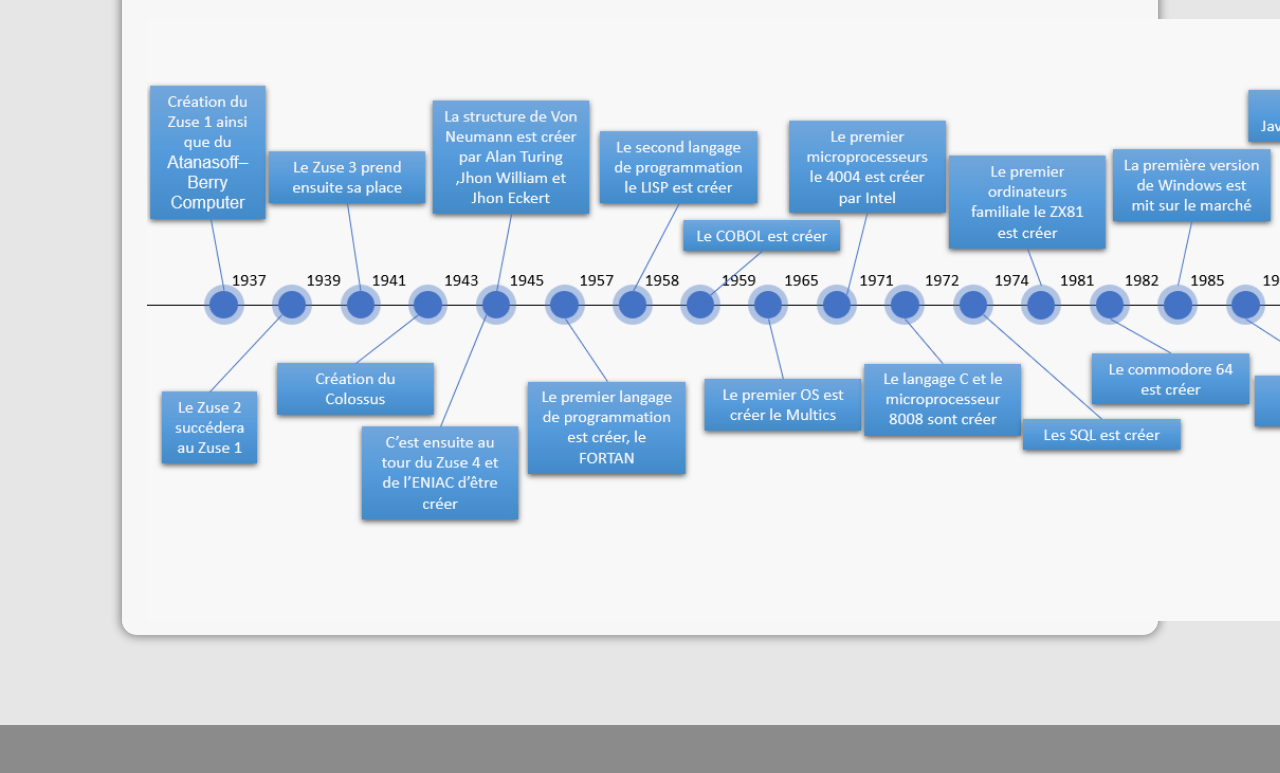
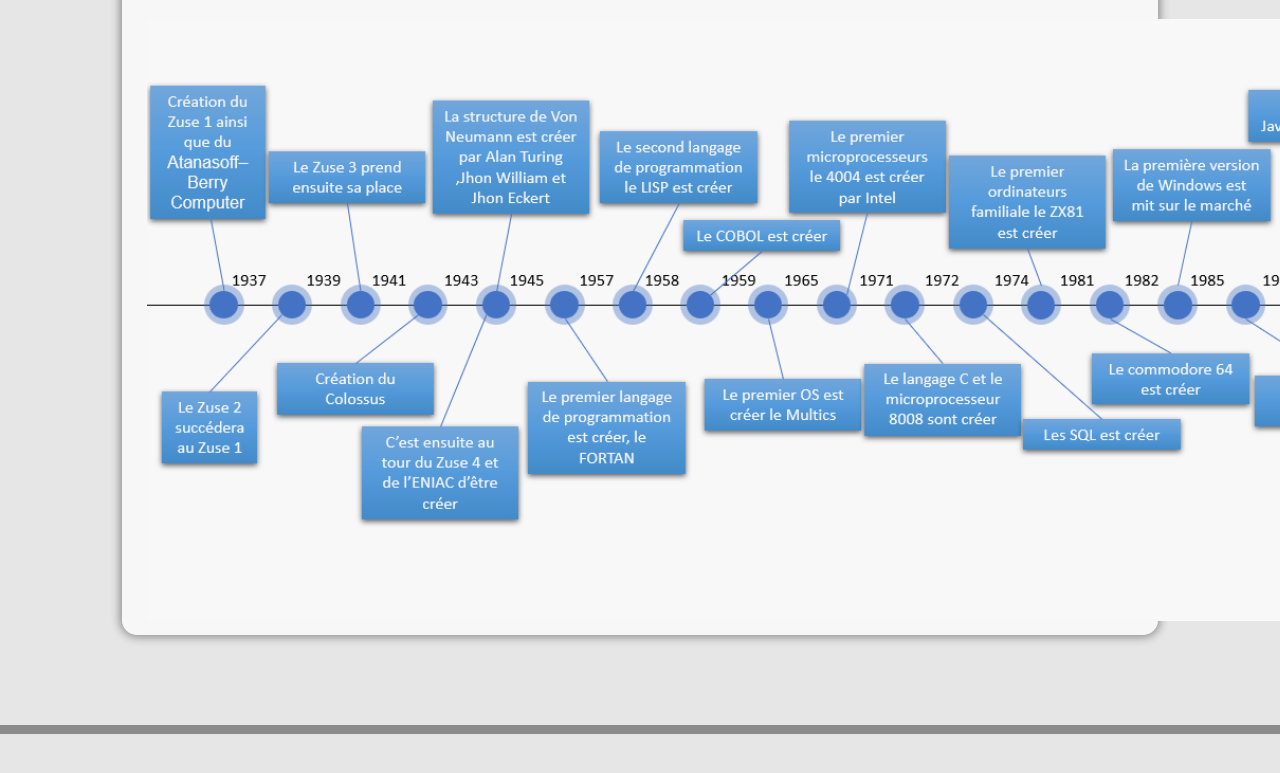
Before and after one commit to Swiporld/NSI, a plain HTML site: page html/phrise/index.html in a window 1280 px wide. Shown: the part 151-924 px from the top of the page. After the commit the page ends 885 px from the top, so only its background shows below. Drawn offline with Linux system fonts and the light colour scheme; a web font is replaced by a local one.

Commit message:
*first-commit*

```diff
--- a/html/phrise/index.html
+++ b/html/phrise/index.html
@@ -15,7 +15,7 @@
 	position: relative;
 	bottom: 0;
 	width: 100%;
-	height: 90px;
+	height: 9px;
 	color: #fff;
 	text-indent: 10px;
 	vertical-align: middle;
```
